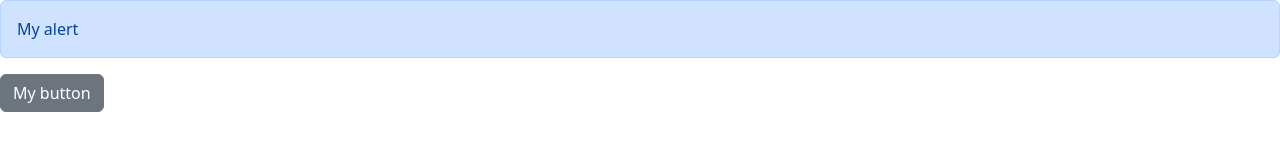
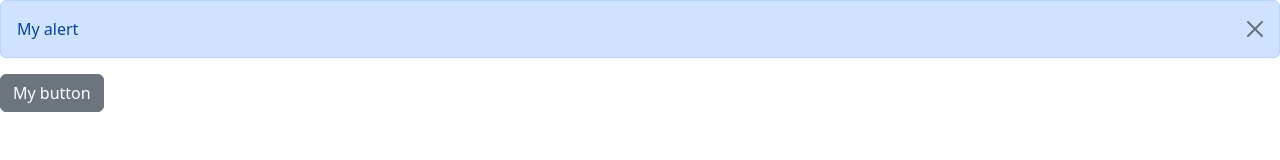
Before and after one commit to Elvismutinda/react_vite, a React (Vite) app: page / in a window 1280 px wide. Both pictures are taken after a click on the button "My button". Shown: the top 160 px of the page. Built offline with nearby package versions, Linux system fonts and the light colour scheme.

Commit message:
alert button qstn

```diff
--- a/src/components/Alert.tsx
+++ b/src/components/Alert.tsx
@@ -2,12 +2,16 @@ import { ReactNode } from "react";
 
 interface AlertProps {
     children: ReactNode;
+    onClose?: () => void;
 }
 
-const Alert = ({ children }: AlertProps) => {
+const Alert = ({ children, onClose }: AlertProps) => {
   return (
-    <div className="alert alert-primary">{children}</div>
-  )
+    <div className="alert alert-primary alert-dismissible">
+        {children}
+        <button type="button" className="btn-close" data-bs-dismiss="alert" aria-label="Close" onClick={onClose}></button>
+    </div>
+  );
 }
 
 export default Alert
```
